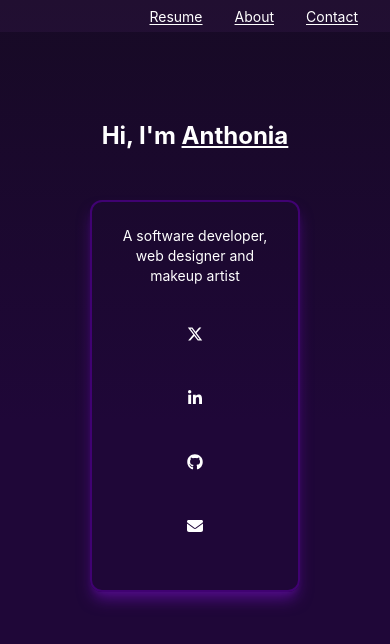
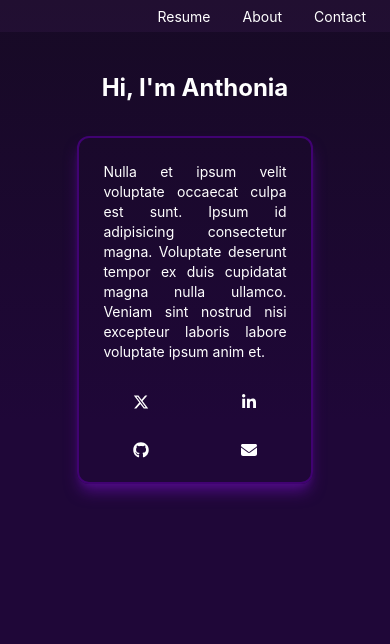
Before and after one commit to AnthoniaEfe/portfolio, a React (Create React App) app: page / in a window 390 px wide. Shown: the top 644 px of the page. Built offline with nearby package versions, Linux system fonts and the light colour scheme.

Commit message:
update Home

```diff
--- a/src/components/Navbar.js
+++ b/src/components/Navbar.js
@@ -2,7 +2,7 @@ import React from "react";
 
 export default function Navbar() {
   return (
-    <div className="bg-vesta-1 bg-opacity-10 flex items-venter justify-end w-screen px-4 py-1">
+    <div className="bg-vesta-1 bg-opacity-10 flex items-venter justify-end w-screen px-2 md:px-4 py-1">
       <div>
         <a href="/" className="anchor">
           Resume
--- a/src/input.css
+++ b/src/input.css
@@ -1,12 +1,16 @@
 /* src/index.css */
-@import 'tailwindcss/base';
-@import 'tailwindcss/components';
-@import 'tailwindcss/utilities';
+@import "tailwindcss/base";
+@import "tailwindcss/components";
+@import "tailwindcss/utilities";
 
-.icon{
-  @apply fill-white w-16
+.icon {
+  @apply fill-white w-16;
 }
 
-.anchor{
-  @apply text-white md:text-lg text-sm p-4 underline underline-offset-2 hover:underline-offset-4
+.anchor {
+  @apply text-white md:text-lg text-sm p-4 underline underline-offset-4 hover:decoration-vesta-4 decoration-dashed decoration-vesta-4/0;
 }
+
+.grid-child {
+  @apply col-span-1 flex items-center justify-center transform hover:scale-110 rotate-0 transition-transform hover:rotate-6;
+}
--- a/src/output.css
+++ b/src/output.css
@@ -592,12 +592,8 @@ video {
   position: relative;
 }
 
-.m-8 {
-  margin: 2rem;
-}
-
-.m-6 {
-  margin: 1.5rem;
+.m-2 {
+  margin: 0.5rem;
 }
 
 .mx-auto {
@@ -605,18 +601,17 @@ video {
   margin-right: auto;
 }
 
-.my-12 {
-  margin-top: 3rem;
-  margin-bottom: 3rem;
-}
-
-.my-2 {
-  margin-top: 0.5rem;
-  margin-bottom: 0.5rem;
+.my-8 {
+  margin-top: 2rem;
+  margin-bottom: 2rem;
 }
 
 .mb-4 {
   margin-bottom: 1rem;
+}
+
+.mt-8 {
+  margin-top: 2rem;
 }
 
 .flex {
@@ -637,24 +632,12 @@ video {
   height: 100vh;
 }
 
-.w-3\/4 {
-  width: 75%;
+.w-4\/5 {
+  width: 80%;
 }
 
 .w-screen {
   width: 100vw;
-}
-
-.w-3\/5 {
-  width: 60%;
-}
-
-.w-2\/5 {
-  width: 40%;
-}
-
-.w-4\/5 {
-  width: 80%;
 }
 
 .transform {
@@ -662,12 +645,8 @@ video {
           transform: translate(var(--tw-translate-x), var(--tw-translate-y)) rotate(var(--tw-rotate)) skewX(var(--tw-skew-x)) skewY(var(--tw-skew-y)) scaleX(var(--tw-scale-x)) scaleY(var(--tw-scale-y));
 }
 
-.grid-cols-4 {
-  grid-template-columns: repeat(4, minmax(0, 1fr));
-}
-
-.grid-cols-1 {
-  grid-template-columns: repeat(1, minmax(0, 1fr));
+.grid-cols-2 {
+  grid-template-columns: repeat(2, minmax(0, 1fr));
 }
 
 .flex-col {
@@ -690,10 +669,6 @@ video {
   gap: 2rem;
 }
 
-.overflow-hidden {
-  overflow: hidden;
-}
-
 .overflow-x-hidden {
   overflow-x: hidden;
 }
@@ -714,29 +689,6 @@ video {
 .bg-vesta-1 {
   --tw-bg-opacity: 1;
   background-color: rgb(114 57 161 / var(--tw-bg-opacity));
-}
-
-.bg-green-100 {
-  --tw-bg-opacity: 1;
-  background-color: rgb(220 252 231 / var(--tw-bg-opacity));
-}
-
-.bg-green-900 {
-  --tw-bg-opacity: 1;
-  background-color: rgb(20 83 45 / var(--tw-bg-opacity));
-}
-
-.bg-yellow-900 {
-  --tw-bg-opacity: 1;
-  background-color: rgb(113 63 18 / var(--tw-bg-opacity));
-}
-
-.bg-opacity-20 {
-  --tw-bg-opacity: 0.2;
-}
-
-.bg-opacity-0 {
-  --tw-bg-opacity: 0;
 }
 
 .bg-opacity-10 {
@@ -762,30 +714,18 @@ video {
   --tw-gradient-to: #1F0738 var(--tw-gradient-to-position);
 }
 
-.p-16 {
-  padding: 4rem;
-}
-
-.p-4 {
-  padding: 1rem;
-}
-
-.p-8 {
-  padding: 2rem;
-}
-
 .p-6 {
   padding: 1.5rem;
 }
 
-.px-4 {
-  padding-left: 1rem;
-  padding-right: 1rem;
+.px-16 {
+  padding-left: 4rem;
+  padding-right: 4rem;
 }
 
-.py-2 {
-  padding-top: 0.5rem;
-  padding-bottom: 0.5rem;
+.px-2 {
+  padding-left: 0.5rem;
+  padding-right: 0.5rem;
 }
 
 .py-1 {
@@ -793,24 +733,38 @@ video {
   padding-bottom: 0.25rem;
 }
 
-.text-4xl {
-  font-size: 2.25rem;
-  line-height: 2.5rem;
+.py-12 {
+  padding-top: 3rem;
+  padding-bottom: 3rem;
 }
 
-.text-lg {
-  font-size: 1.125rem;
-  line-height: 1.75rem;
+.py-8 {
+  padding-top: 2rem;
+  padding-bottom: 2rem;
+}
+
+.px-1 {
+  padding-left: 0.25rem;
+  padding-right: 0.25rem;
+}
+
+.px-12 {
+  padding-left: 3rem;
+  padding-right: 3rem;
+}
+
+.text-justify {
+  text-align: justify;
+}
+
+.text-2xl {
+  font-size: 1.5rem;
+  line-height: 2rem;
 }
 
 .text-sm {
   font-size: 0.875rem;
   line-height: 1.25rem;
-}
-
-.text-2xl {
-  font-size: 1.5rem;
-  line-height: 2rem;
 }
 
 .font-bold {
@@ -820,10 +774,6 @@ video {
 .text-white {
   --tw-text-opacity: 1;
   color: rgb(255 255 255 / var(--tw-text-opacity));
-}
-
-.underline {
-  text-decoration-line: underline;
 }
 
 .underline-offset-2 {
@@ -861,11 +811,13 @@ video {
   --tw-text-opacity: 1;
   color: rgb(255 255 255 / var(--tw-text-opacity));
   text-decoration-line: underline;
-  text-underline-offset: 2px;
+  text-decoration-color: rgb(78 12 131 / 0);
+  text-decoration-style: dashed;
+  text-underline-offset: 4px;
 }
 
 .anchor:hover {
-  text-underline-offset: 4px;
+  text-decoration-color: #4E0C83;
 }
 
 @media (min-width: 768px) {
@@ -875,32 +827,36 @@ video {
   }
 }
 
-.hover\:text-5xl:hover {
-  font-size: 3rem;
-  line-height: 1;
+.grid-child {
+  grid-column: span 1 / span 1;
+  display: flex;
+  --tw-rotate: 0deg;
+  -webkit-transform: translate(var(--tw-translate-x), var(--tw-translate-y)) rotate(var(--tw-rotate)) skewX(var(--tw-skew-x)) skewY(var(--tw-skew-y)) scaleX(var(--tw-scale-x)) scaleY(var(--tw-scale-y));
+          transform: translate(var(--tw-translate-x), var(--tw-translate-y)) rotate(var(--tw-rotate)) skewX(var(--tw-skew-x)) skewY(var(--tw-skew-y)) scaleX(var(--tw-scale-x)) scaleY(var(--tw-scale-y));
+  align-items: center;
+  justify-content: center;
+  transition-property: -webkit-transform;
+  transition-property: transform;
+  transition-property: transform, -webkit-transform;
+  transition-timing-function: cubic-bezier(0.4, 0, 0.2, 1);
+  transition-duration: 150ms;
 }
 
-.hover\:text-4xl:hover {
-  font-size: 2.25rem;
-  line-height: 2.5rem;
+.grid-child:hover {
+  --tw-rotate: 6deg;
+  --tw-scale-x: 1.1;
+  --tw-scale-y: 1.1;
+  -webkit-transform: translate(var(--tw-translate-x), var(--tw-translate-y)) rotate(var(--tw-rotate)) skewX(var(--tw-skew-x)) skewY(var(--tw-skew-y)) scaleX(var(--tw-scale-x)) scaleY(var(--tw-scale-y));
+          transform: translate(var(--tw-translate-x), var(--tw-translate-y)) rotate(var(--tw-rotate)) skewX(var(--tw-skew-x)) skewY(var(--tw-skew-y)) scaleX(var(--tw-scale-x)) scaleY(var(--tw-scale-y));
 }
 
-.hover\:text-3xl:hover {
-  font-size: 1.875rem;
-  line-height: 2.25rem;
+.hover\:underline:hover {
+  text-decoration-line: underline;
 }
 
 @media (min-width: 768px) {
-  .md\:w-1\/2 {
-    width: 50%;
-  }
-
-  .md\:w-2\/5 {
-    width: 40%;
-  }
-
-  .md\:w-4\/5 {
-    width: 80%;
+  .md\:m-6 {
+    margin: 1.5rem;
   }
 
   .md\:grid-cols-4 {
@@ -915,13 +871,22 @@ video {
     padding: 2rem;
   }
 
-  .md\:text-xl {
-    font-size: 1.25rem;
-    line-height: 1.75rem;
+  .md\:p-16 {
+    padding: 4rem;
+  }
+
+  .md\:px-4 {
+    padding-left: 1rem;
+    padding-right: 1rem;
   }
 
   .md\:text-4xl {
     font-size: 2.25rem;
     line-height: 2.5rem;
   }
+
+  .md\:text-xl {
+    font-size: 1.25rem;
+    line-height: 1.75rem;
+  }
 }
--- a/src/page/Home.js
+++ b/src/page/Home.js
@@ -10,13 +10,13 @@ export default function Home() {
   return (
     <div className="relative bg-gradient-to-b from-vesta-10 via-vesta-9 to-vesta-9 w-screen h-screen overflow-x-hidden ">
       <Navbar className="fixed" />
-      <main className="p-16">
+      <main className="px-12 py-8 md:p-16">
         <div
           className="flex-col items-center justify-center
       "
         >
-          <h1
-            className="text-white text-2xl md:text-4xl font-bold m-6
+          <p
+            className="text-white text-2xl md:text-4xl font-bold m-2 md:m-6
       "
           >
             Hi, I'm{" "}
@@ -24,41 +24,53 @@ export default function Home() {
               href="https://twitter.com/Anthonia_Efe"
               target="_blank"
               rel="noreferrer"
-              className="underline transform hover:text-3xl hover-md:text-5xl transition-transform underline-offset-2 "
+              className=" transform hover:underline hover-md:text-5xl transition-transform underline-offset-2 "
             >
               Anthonia
             </a>
-          </h1>
-          <div className="w-4/5 h-fit border-2 rounded-xl shadow-vesta-4 shadow-lg border-vesta-6 mx-auto my-12 p-6 md:p-8 justify-center items-center">
-            <p className="text-sm md:text-xl text-white mb-4">
-              A software developer, web designer and makeup artist
+          </p>
+
+          <div className="w-4/5 h-fit border-2 rounded-xl shadow-vesta-4 shadow-lg border-vesta-6 mx-auto my-8 p-6 md:p-8 justify-center items-center">
+            <p className="text-sm md:text-xl text-white mb-4 text-justify">
+              Nulla et ipsum velit voluptate occaecat culpa est sunt. Ipsum id
+              adipisicing consectetur magna. Voluptate deserunt tempor ex duis
+              cupidatat magna nulla ullamco. Veniam sint nostrud nisi excepteur
+              laboris labore voluptate ipsum anim et.
             </p>
 
-            <div className="grid grid-cols-1 md:grid-cols-4 md:gap-12 mx-auto my-2 justify-center items-center gap-8 p-4">
+            <div className="grid grid-cols-2 md:grid-cols-4 md:gap-12 justify-center items-center gap-8 mx-auto mt-8">
               <a
                 href="https://twitter.com/Anthonia_Efe"
-                className=" mx-auto my-2"
+                target="_blank"
+                rel="noreferrer"
+                className="grid-child"
               >
                 <Twitter className="icon " />
               </a>
 
               <a
                 href="https://www.linkedin.com/in/anthoniaefe/"
-                className=" mx-auto my-2"
+                target="_blank"
+                rel="noreferrer"
+                className="grid-child "
               >
                 <Linkedin className="icon " />
               </a>
 
               <a
                 href="https://github.com/AnthoniaEfe"
-                className=" mx-auto my-2"
+                target="_blank"
+                rel="noreferrer"
+                className="grid-child"
               >
                 <Github className="icon " />
               </a>
 
               <a
                 href="mailto:anthoniaefe36@gmail.com"
-                className=" mx-auto my-2"
+                target="_blank"
+                rel="noreferrer"
+                className="grid-child "
               >
                 <Gmail className="icon " />
               </a>
```
